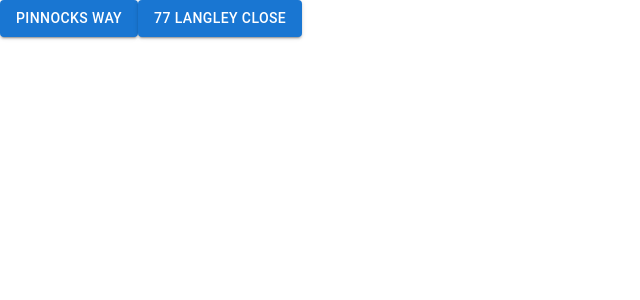
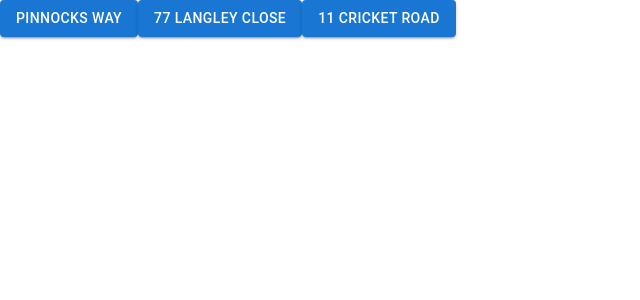
Before and after one commit to cbishopvelti/pic, a React (Create React App) app: page / in a window 1280 px wide. Shown: the top 300 px of the page, without its empty margins (0-640 px from the left). Built offline with nearby package versions, Linux system fonts and the light colour scheme.

Commit message:
added cricket road

```diff
--- a/src/app/App.js
+++ b/src/app/App.js
@@ -18,6 +18,7 @@ function App() {
         <div className='property-menu'>
           <Button variant="contained" href="#/calculator/pinnocksWay">Pinnocks Way</Button>
           <Button variant="contained" href="#/calculator/langleyCl">77 Langley Close</Button>
+          <Button variant="contained" href="#/calculator/cricketRd">11 Cricket Road</Button>
         </div>
         <div>
         </div>
--- a/src/data/data.js
+++ b/src/data/data.js
@@ -49,6 +49,19 @@ const data = {
     ],
     link: "https://www.zoopla.co.uk/for-sale/details/53768724/",
     spare: 50000
+  },
+  cricketRd: {
+    ...defaultData,
+    name: "11 Cricket road",
+    priceOfProperty: 500000,
+    rooms: [
+      600,
+      600,
+      600,
+      550
+    ],
+    link: "https://www.zoopla.co.uk/for-sale/details/60645737/?search_identifier=6d2ef058666e20016a56de9f44f00bd8",
+    spare: 20000
   }
 }
 
```
Also changed, not shown: 2 other files (tests, documents, lock files or other folders).
